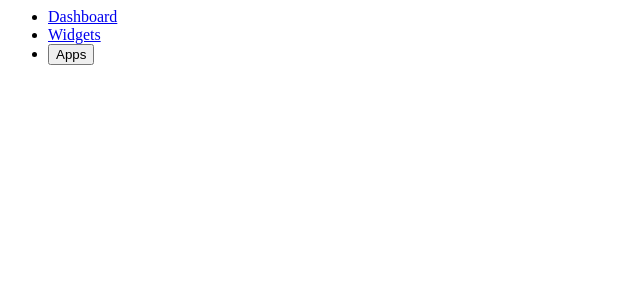
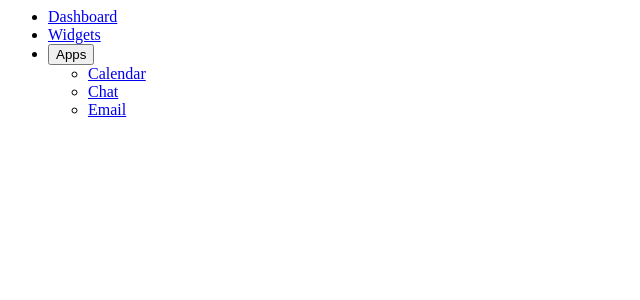
Before and after one commit to leticiaoliveira-gith/aprendendo, a React (Vite) app in the folder workshop-nav/: page / in a window 1280 px wide. Shown: the top 300 px of the page, without its empty margins (0-640 px from the left). Built offline with nearby package versions, Linux system fonts and the light colour scheme.

Commit message:
Conclusão da estrutura da Mega Navbar - Passo 11

```diff
--- a/workshop-nav/src/App.jsx
+++ b/workshop-nav/src/App.jsx
@@ -12,8 +12,10 @@ export const Navbar = () => {
         <li className="nav-item">
             <button aria-expanded="false">Apps</button>
             <ul className="sub-menu" aria-label="Apps">
+              <li><a href="#">Calendar</a></li>
+              <li><a href="#">Chat</a></li>
+              <li><a href="#">Email</a></li>
             </ul>
-
         </li>
       </ul>
     </nav>
```
